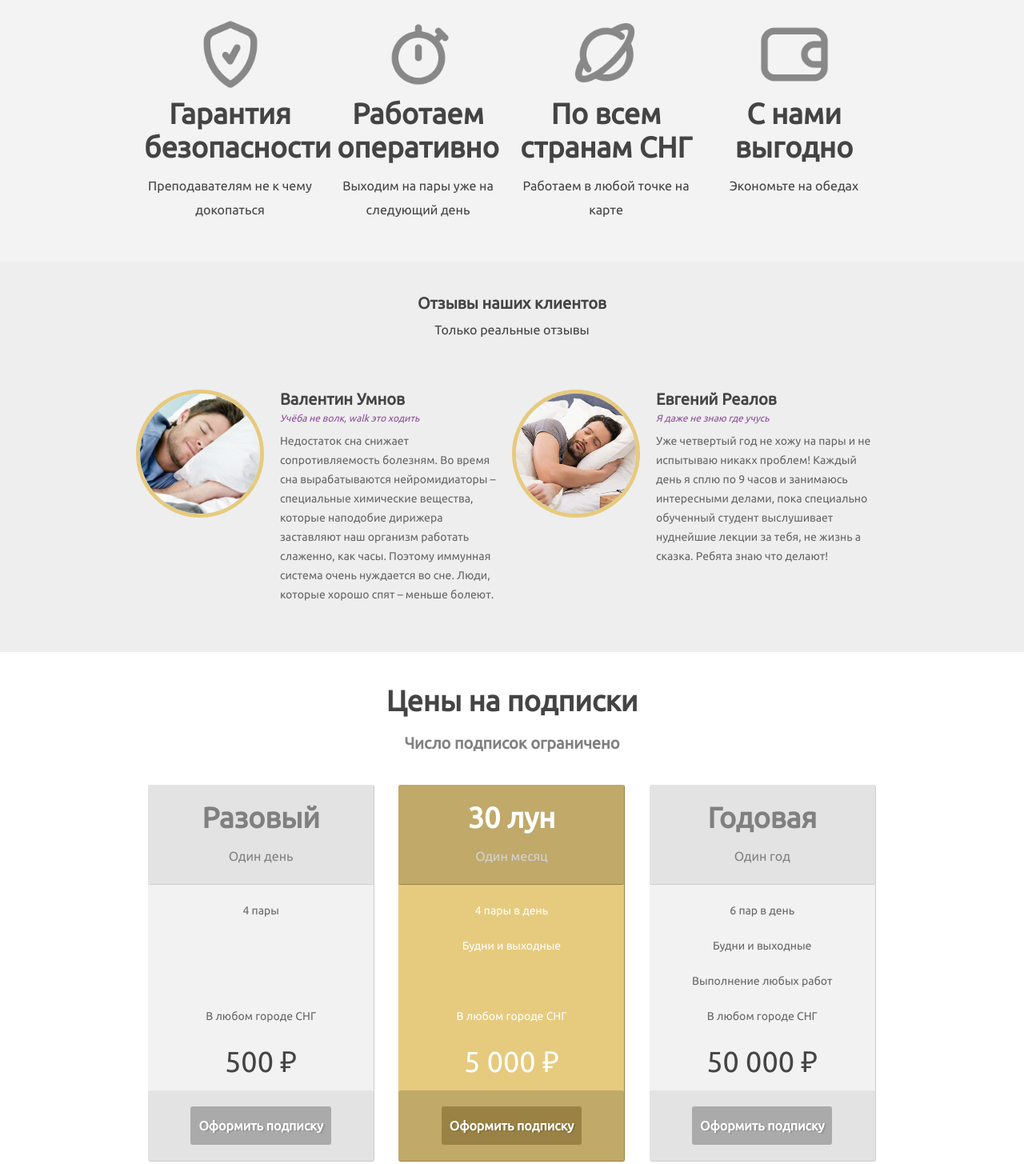
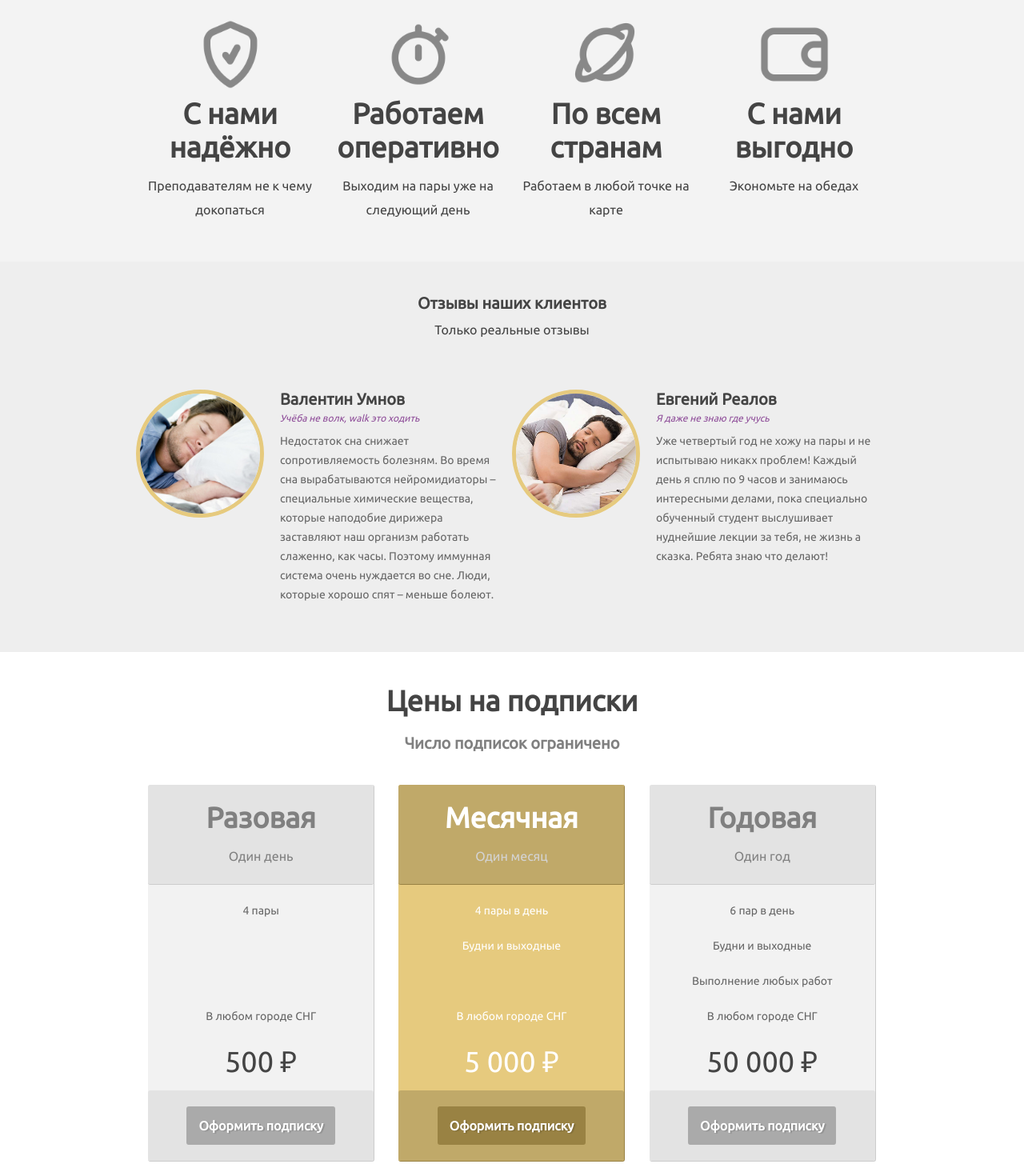
Before and after one commit to eternalyoung/stop-lessons, a plain HTML site: page index.html in a window 1280 px wide. Shown: the part 600-2055 px from the top of the page at 80% size. Drawn offline with Linux system fonts and the light colour scheme.

Commit message:
features text fix

```diff
--- a/css/button.css
+++ b/css/button.css
@@ -3,7 +3,7 @@
   border-radius: 3px;
   font-size: 16px;
   text-decoration: none;
-  padding: 15px 10px;
+  padding: 15px 15px;
   text-shadow: 2px 1px 1px rgba(0, 0, 0, 0.15);
   font-weight: bold;
 }
--- a/index.html
+++ b/index.html
@@ -54,7 +54,7 @@
     <div class="column-1-4">
       <div class="features-item">
         <img class="features-icon" src="images/shield_gray.png" alt="Значек щита">
-        <p class="title-medium">Гарантия<br>безопасности</p>
+        <p class="title-medium">С нами<br>надёжно</p>
         <p class="text-lead">Преподавателям не к чему докопаться</p>
       </div>
     </div>
@@ -68,7 +68,7 @@
     <div class="column-1-4">
       <div class="features-item">
         <img class="features-icon" src="images/planet_gray.png" alt="Значек Земли">
-        <p class="title-medium">По всем<br>странам СНГ</p>
+        <p class="title-medium">По всем<br>странам</p>
         <p class="text-lead">Работаем в любой точке на карте</p>
       </div>
     </div>
@@ -136,7 +136,7 @@
       <div class="column-1-3">
         <div class="subscription text-center">
           <div class="subscription-head">
-            <h2 class="title-medium">Разовый</h2>
+            <h2 class="title-medium">Разовая</h2>
             <h3 class="text-lead">Один день</h3>
           </div>
           <ul class="text-medium">
@@ -158,7 +158,7 @@
       <div class="column-1-3">
         <div class="subscription subscription_featured text-center">
           <div class="subscription-head">
-            <h2 class="title-medium">30 лун</h2>
+            <h2 class="title-medium">Месячная</h2>
             <h3 class="text-lead">Один месяц</h3>
           </div>
           <ul class="text-medium">
```
